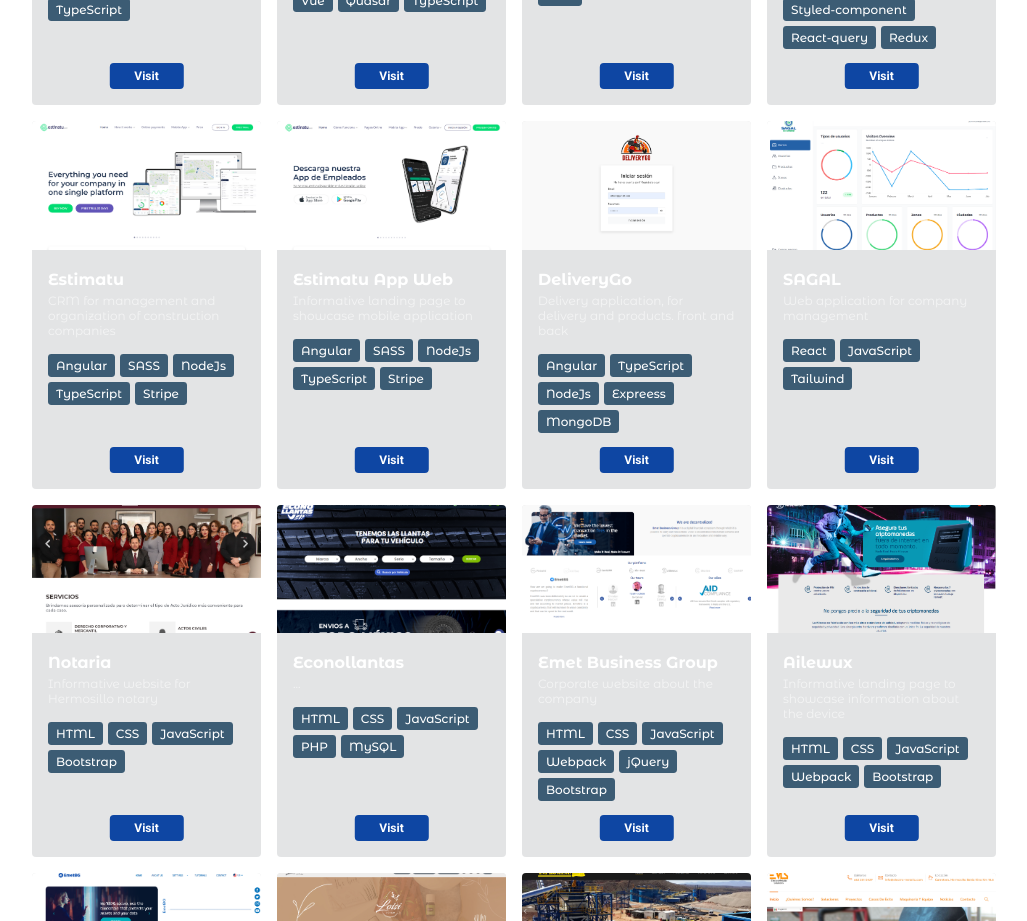
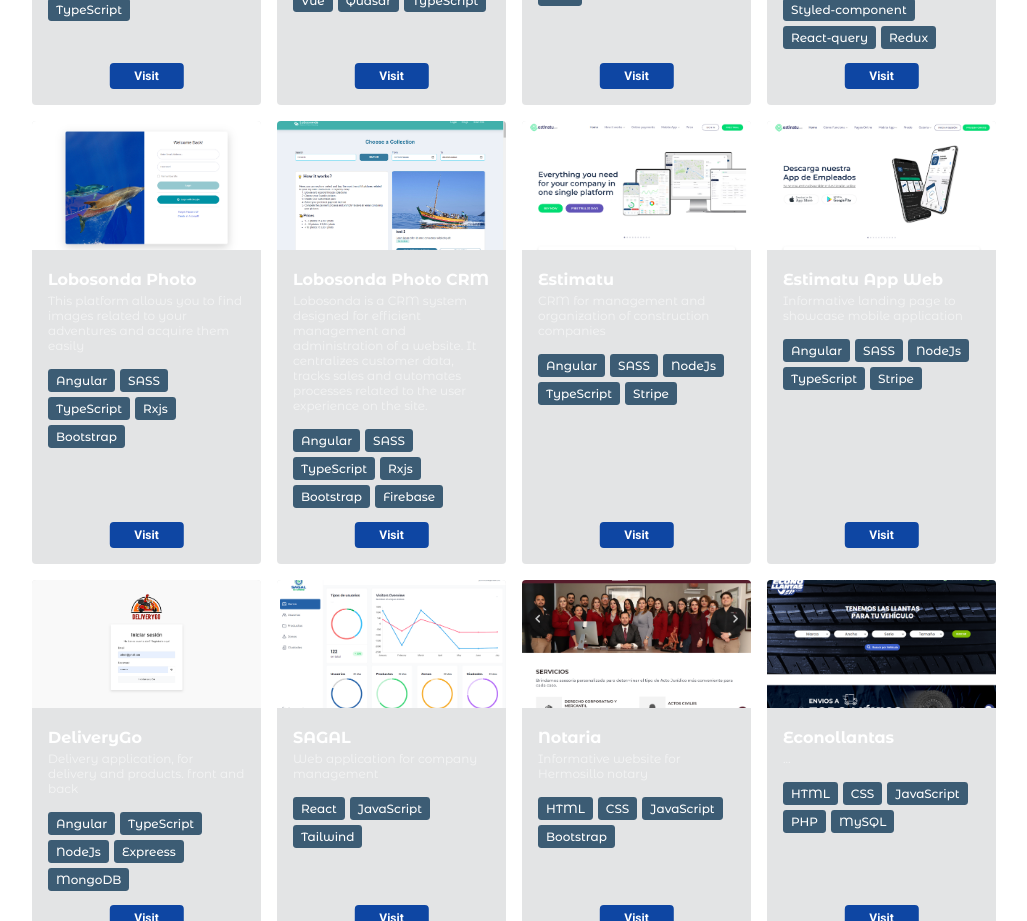
Before and after one commit to juangonzaleze22/new-portafolio, a React (Create React App) app: page / in a window 1280 px wide. Shown: the part 1920-2841 px from the top of the page, without its empty margins (126-1153 px from the left). Built offline with nearby package versions, Linux system fonts and the light colour scheme.

Commit message:
added more experience

```diff
--- a/src/consts/portfolio.js
+++ b/src/consts/portfolio.js
@@ -11,12 +11,13 @@ import ImgEmetBG from "../assets/portfolio/img-emetbg.png";
 import ImgEstimatu from "../assets/portfolio/img-estimatu.png";
 import ImgImpromine from "../assets/portfolio/img-impromine.png";
 import ImgIolsi from "../assets/portfolio/img-iolsi.png";
+import IMGLobosondaPhotos from "../assets/portfolio/img-lobosonda-photos.png";
+import IMGLobosondaUser from "../assets/portfolio/img-lobosondap-app.png";
 import ImgNotaria from "../assets/portfolio/img-notaria.png";
 import ImgLibray from "../assets/portfolio/library.png";
 import ImgSpiffyApp from "../assets/portfolio/spiffyApp.png";
 import ImgSpiffyProApp from "../assets/portfolio/spiffyProApp.png";
 import ImgXYES from "../assets/portfolio/xyes.png";
-
 
 export const MOCK_PORTFOLIO = [
     {
@@ -50,6 +51,20 @@ export const MOCK_PORTFOLIO = [
       img: ImgXYES,
       link: "https://xyes.com/es",
       skills: ["React", "Next", "TypeScript", "Styled-component", "React-query", "Redux"],
+    },
+    {
+      title: "Lobosonda Photo",
+      description:"This platform allows you to find images related to your adventures and acquire them easily",
+      img: IMGLobosondaUser,
+      link: "https://lobosondaphotos-dev.web.app/",
+      skills: ["Angular", "SASS", "TypeScript", "Rxjs", "Bootstrap"],
+    },
+    {
+      title: "Lobosonda Photo CRM",
+      description:"Lobosonda is a CRM system designed for efficient management and administration of a website. It centralizes customer data, tracks sales and automates processes related to the user experience on the site.",
+      img: IMGLobosondaPhotos,
+      link: "https://lobosondaphotosuser-dev.web.app/",
+      skills: ["Angular", "SASS", "TypeScript", "Rxjs", "Bootstrap", " Firebase"],
     },
     {
       title: "Estimatu",
```
